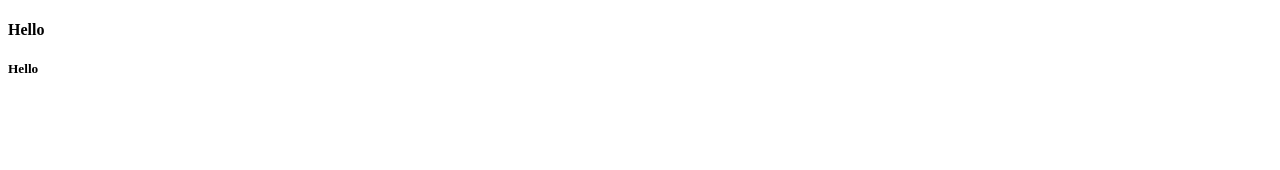
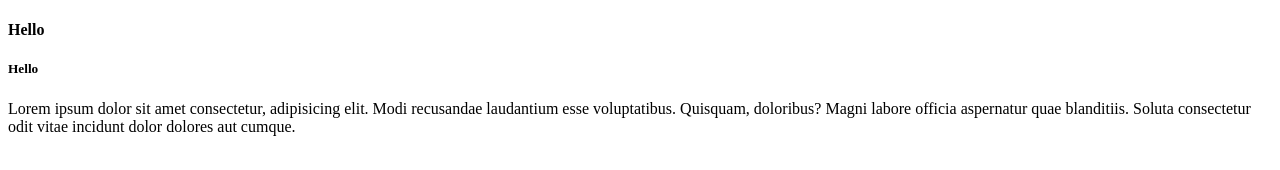
Before and after one commit to sanou16/Test-GIT1, a plain HTML site: page index.html in a window 1280 px wide. Drawn offline with Linux system fonts and the light colour scheme.

Commit message:
ajout d'un paragraphe

```diff
--- a/index.html
+++ b/index.html
@@ -9,5 +9,6 @@
 <body>
     <h4>Hello</h4>
     <h5>Hello</h5>
+    <p>Lorem ipsum dolor sit amet consectetur, adipisicing elit. Modi recusandae laudantium esse voluptatibus. Quisquam, doloribus? Magni labore officia aspernatur quae blanditiis. Soluta consectetur odit vitae incidunt dolor dolores aut cumque.</p>
 </body>
 </html>
```
